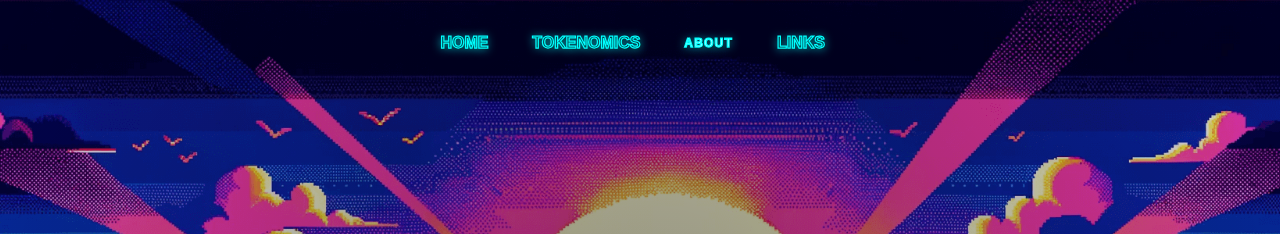
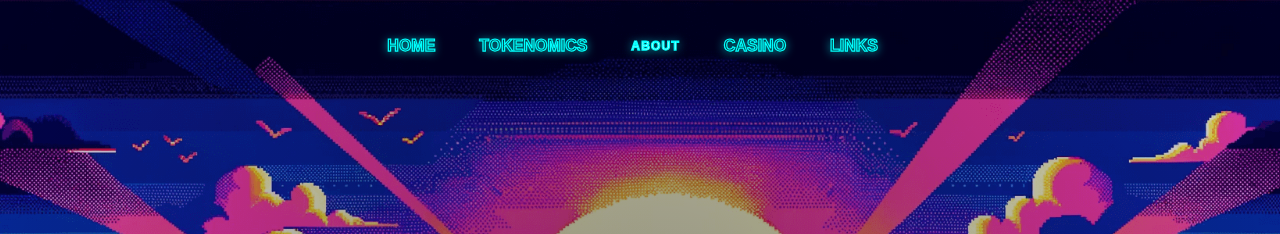
Before and after one commit to GH0STLABS/vice-website, a plain HTML site: page index.html in a window 1280 px wide. Shown: the top 234 px of the page. Drawn offline with nearby package versions, Linux system fonts and the light colour scheme; a script that the page names is missing.

Commit message:
casino link

```diff
--- a/index.html
+++ b/index.html
@@ -33,6 +33,7 @@
         <a href="#" class="nav-link w-nav-link">Home</a>
         <a href="#token" class="nav-link w-nav-link">TOKENOMICS</a>
         <a href="#about" class="nav-link w-nav-link">ABOUT</a>
+        <a href="https://vicecasino.gg" class="nav-link w-nav-link">CASINO</a>
         <a href="#footer" class="nav-link w-nav-link">LINKS</a>
         <a href="#" class="link-block-2 w-inline-block">
           <div class="nav-link-2">x</div>
```
